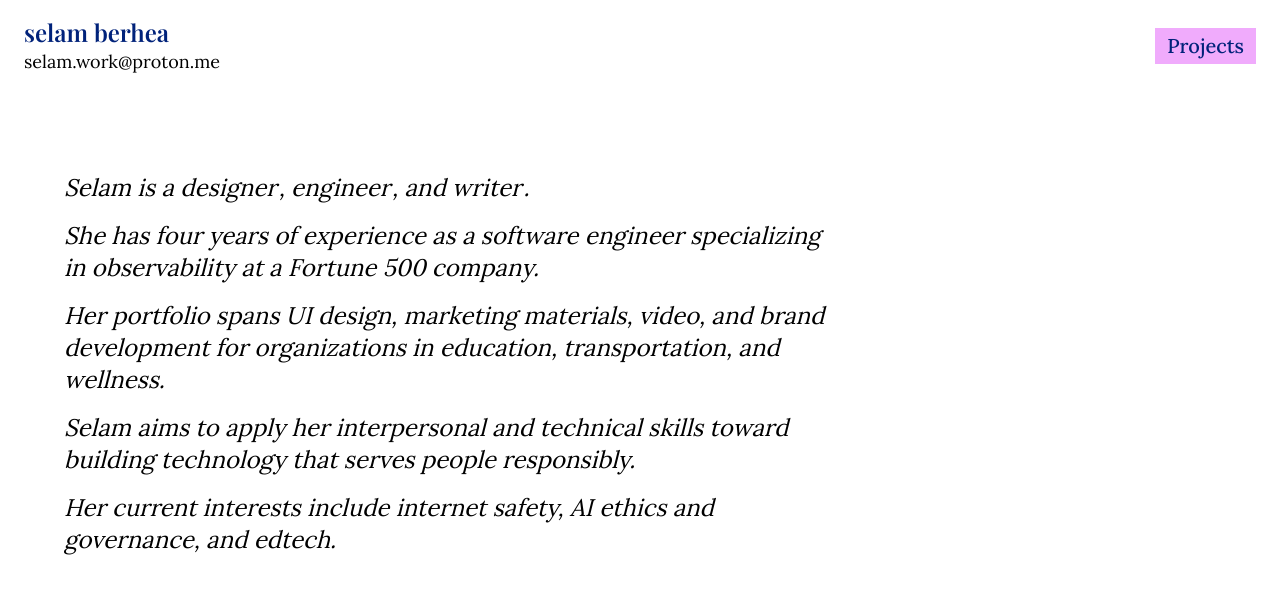
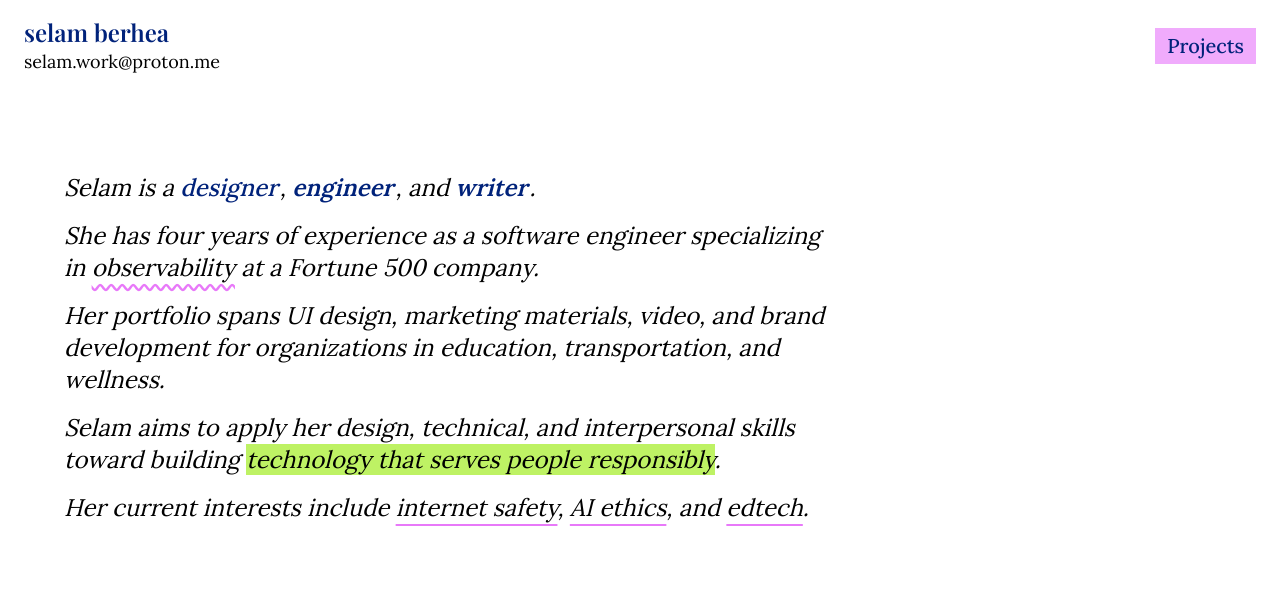
Before and after one commit to sberhea/portfolio, a Next.js app: page / in a window 1280 px wide. Shown: the top 594 px of the page. Built offline with nearby package versions, Linux system fonts and the light colour scheme; a web font is replaced by a local one.

Commit message:
chore: add text decoration and edit header

```diff
--- a/src/app/design/page.tsx
+++ b/src/app/design/page.tsx
@@ -68,10 +68,10 @@ export default function DesignPage() {
             <div className="relative flex h-full flex-col overflow-hidden rounded-[calc(var(--radius-lg)+1px)] max-lg:rounded-b-[calc(2rem+1px)] lg:rounded-r-[calc(2rem+1px)]">
              <div className="px-8 pt-8 pb-3 sm:px-10 sm:pt-10 sm:pb-0">
                 <p className="mt-2 text-xl font-medium tracking-tight text-gray-950 max-lg:text-center">
-                  Design and developed from scratch
+                  Clean designs
                 </p>
                 <p className="mt-2 max-w-lg text-md/6 text-gray-600 max-lg:text-center">
-                  A slick ecommerce site for a family-owned transportation company.
+                  Mockups of a slick ecommerce site for a family-owned transportation company.
                 </p>
               </div>
              {/* Image container */}
--- a/src/components/Hero.tsx
+++ b/src/components/Hero.tsx
@@ -5,19 +5,19 @@ const Hero = ({}) => {
     <div className="px-4 md:px-8 tracking-normal font-stretch-expanded space-y-3 md:space-y-4 text-xl md:text-2xl leading-relaxed text-black italic">
 
       <p className="">
-      Selam is a <span className="hover:bg-lime-300 pr-0.5"> designer</span>, <span className="hover:bg-lime-300 pr-0.5">engineer</span>, and <span className="hover:bg-lime-300 pr-0.5">writer</span>.
+      Selam is a <span className="hover:bg-lime-300 pr-0.5 text-blueText font-medium"> designer</span>, <span className="hover:bg-lime-300 pr-0.5 text-blueText font-semibold">engineer</span>, and <span className="hover:bg-lime-300 pr-0.5 text-blueText font-semibold">writer</span>.
       </p>
       <p>
-      She has four years of experience as a software engineer specializing in observability at a Fortune 500 company.
+      She has four years of experience as a software engineer specializing in <span className="decoration-fuchsia-400 underline underline-offset-[8px] decoration-wavy">observability</span> at a Fortune 500 company.
       </p>
       <p>
       Her portfolio spans UI design, marketing materials, video, and brand development for organizations in education, transportation, and wellness.
       </p>
       <p>
-      Selam aims to apply her interpersonal and technical skills toward building technology that serves people responsibly.
+      Selam aims to apply her design, technical, and interpersonal skills toward building <span className="bg-lime-300">technology that serves people responsibly</span>.
       </p>
       <p>
-      Her current interests include internet safety, AI ethics and governance, and edtech.
+      Her current interests include <span className="decoration-fuchsia-400 underline underline-offset-[8px]">internet safety</span>, <span className="decoration-fuchsia-400 underline underline-offset-[8px]">AI ethics</span>, and <span className="decoration-fuchsia-400 underline underline-offset-[8px]">edtech</span>.
       </p>
       </div>
     </section>
```
